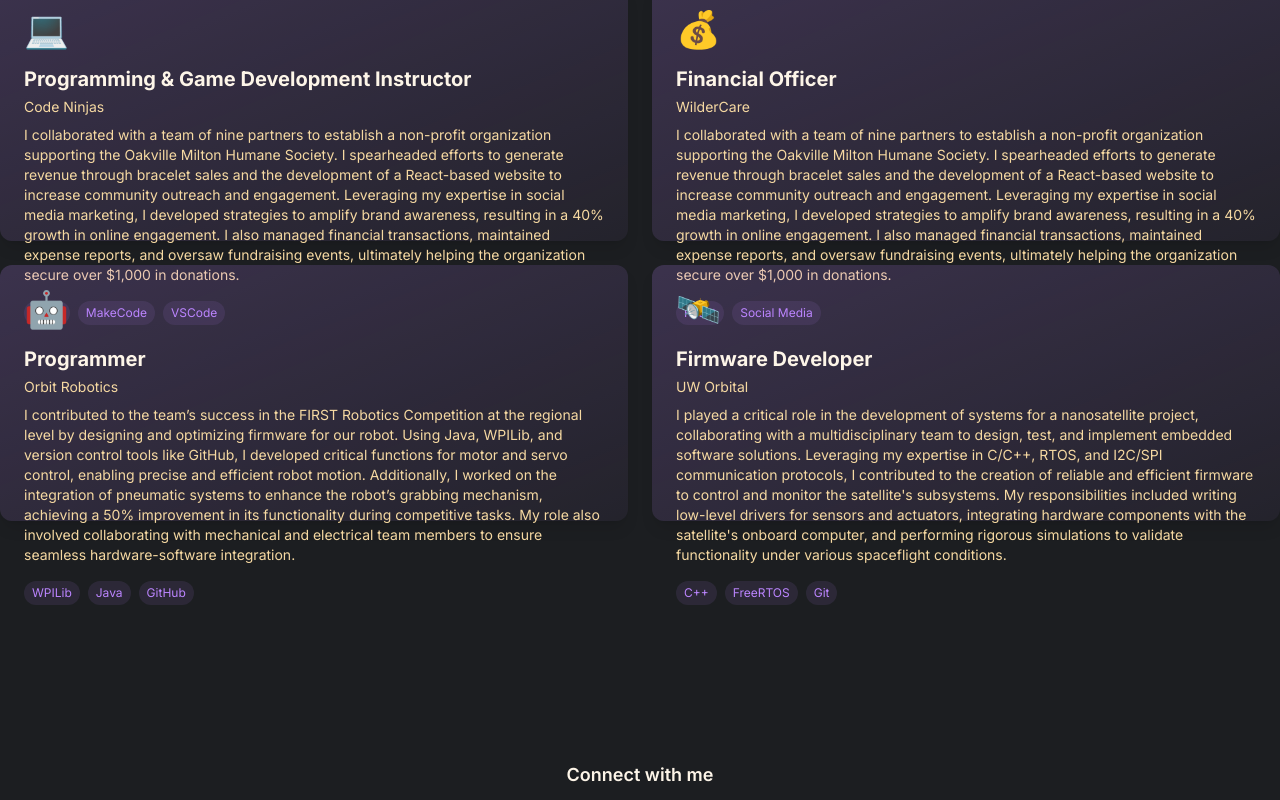
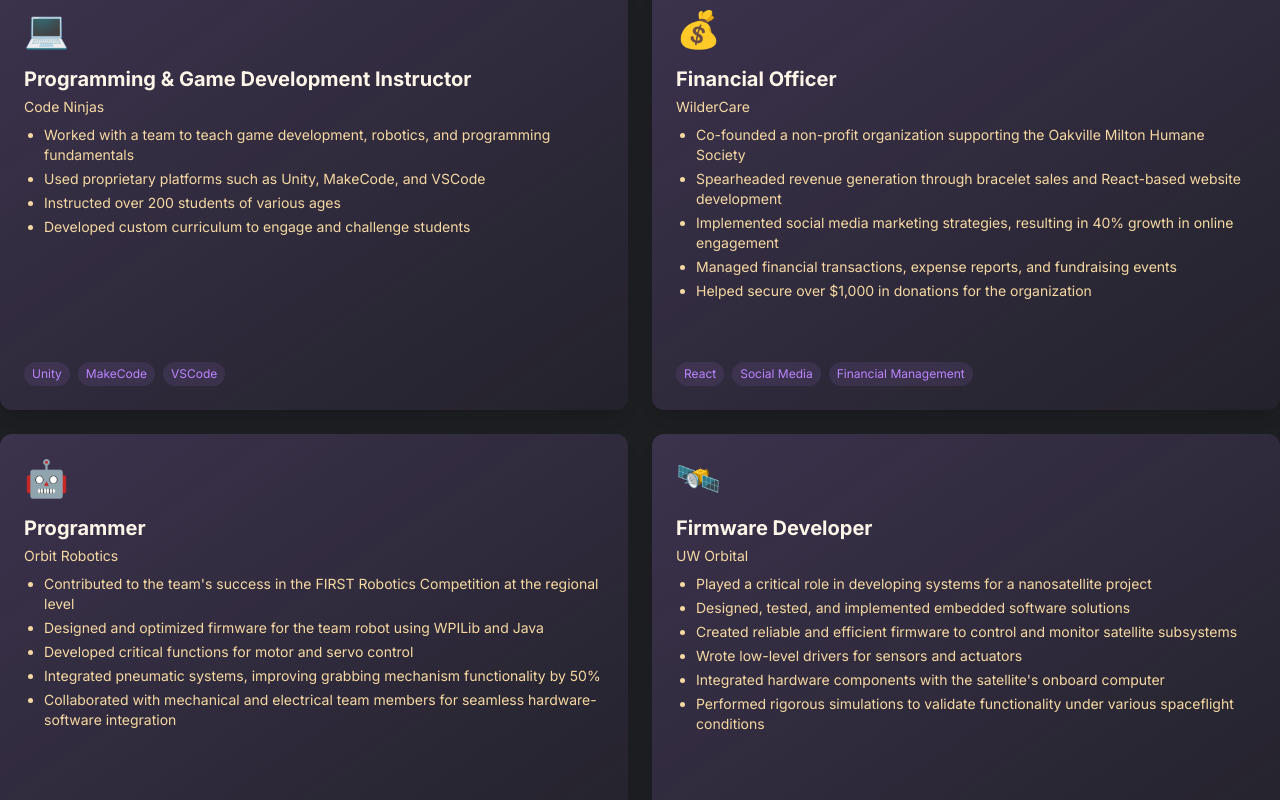
Before and after one commit to HarsukritP/portfolio-website, a Next.js app: page / in a window 1280 px wide. Shown: the part 3080-3880 px from the top of the page. Built offline with nearby package versions, Linux system fonts and the light colour scheme.

Commit message:
fixed experiences panel length

```diff
--- a/components/experiences.tsx
+++ b/components/experiences.tsx
@@ -6,7 +6,7 @@ import { motion, useMotionValue, useSpring, useTransform } from 'framer-motion'
 interface Experience {
   title: string
   company: string
-  description: string
+  description: string[]
   icon: React.ReactNode
   tools: string[]
 }
@@ -15,30 +15,54 @@ const experiences: Experience[] = [
   {
     title: "Programming & Game Development Instructor",
     company: "Code Ninjas",
-    description: "I collaborated with a team of nine partners to establish a non-profit organization supporting the Oakville Milton Humane Society. I spearheaded efforts to generate revenue through bracelet sales and the development of a React-based website to increase community outreach and engagement. Leveraging my expertise in social media marketing, I developed strategies to amplify brand awareness, resulting in a 40% growth in online engagement. I also managed financial transactions, maintained expense reports, and oversaw fundraising events, ultimately helping the organization secure over $1,000 in donations.",
+    description: [
+      "Worked with a team to teach game development, robotics, and programming fundamentals",
+      "Used proprietary platforms such as Unity, MakeCode, and VSCode",
+      "Instructed over 200 students of various ages",
+      "Developed custom curriculum to engage and challenge students"
+    ],
     icon: "💻",
     tools: ["Unity", "MakeCode", "VSCode"]
   },
   {
     title: "Financial Officer",
     company: "WilderCare",
-    description: "I collaborated with a team of nine partners to establish a non-profit organization supporting the Oakville Milton Humane Society. I spearheaded efforts to generate revenue through bracelet sales and the development of a React-based website to increase community outreach and engagement. Leveraging my expertise in social media marketing, I developed strategies to amplify brand awareness, resulting in a 40% growth in online engagement. I also managed financial transactions, maintained expense reports, and oversaw fundraising events, ultimately helping the organization secure over $1,000 in donations.",
+    description: [
+      "Co-founded a non-profit organization supporting the Oakville Milton Humane Society",
+      "Spearheaded revenue generation through bracelet sales and React-based website development",
+      "Implemented social media marketing strategies, resulting in 40% growth in online engagement",
+      "Managed financial transactions, expense reports, and fundraising events",
+      "Helped secure over $1,000 in donations for the organization"
+    ],
     icon: "💰",
-    tools: ["React", "Social Media"]
+    tools: ["React", "Social Media", "Financial Management"]
   },
   {
     title: "Programmer",
     company: "Orbit Robotics",
-    description: "I contributed to the team’s success in the FIRST Robotics Competition at the regional level by designing and optimizing firmware for our robot. Using Java, WPILib, and version control tools like GitHub, I developed critical functions for motor and servo control, enabling precise and efficient robot motion. Additionally, I worked on the integration of pneumatic systems to enhance the robot’s grabbing mechanism, achieving a 50% improvement in its functionality during competitive tasks. My role also involved collaborating with mechanical and electrical team members to ensure seamless hardware-software integration.",
+    description: [
+      "Contributed to the team's success in the FIRST Robotics Competition at the regional level",
+      "Designed and optimized firmware for the team robot using WPILib and Java",
+      "Developed critical functions for motor and servo control",
+      "Integrated pneumatic systems, improving grabbing mechanism functionality by 50%",
+      "Collaborated with mechanical and electrical team members for seamless hardware-software integration"
+    ],
     icon: "🤖",
     tools: ["WPILib", "Java", "GitHub"]
   },
   {
     title: "Firmware Developer",
     company: "UW Orbital",
-    description: "I played a critical role in the development of systems for a nanosatellite project, collaborating with a multidisciplinary team to design, test, and implement embedded software solutions. Leveraging my expertise in C/C++, RTOS, and I2C/SPI communication protocols, I contributed to the creation of reliable and efficient firmware to control and monitor the satellite's subsystems. My responsibilities included writing low-level drivers for sensors and actuators, integrating hardware components with the satellite's onboard computer, and performing rigorous simulations to validate functionality under various spaceflight conditions.",
+    description: [
+      "Played a critical role in developing systems for a nanosatellite project",
+      "Designed, tested, and implemented embedded software solutions",
+      "Created reliable and efficient firmware to control and monitor satellite subsystems",
+      "Wrote low-level drivers for sensors and actuators",
+      "Integrated hardware components with the satellite's onboard computer",
+      "Performed rigorous simulations to validate functionality under various spaceflight conditions"
+    ],
     icon: "🛰️",
-    tools: ["C++", "FreeRTOS", "Git"]
+    tools: ["C++", "FreeRTOS", "Git", "I2C", "SPI"]
   }
 ]
 
@@ -84,12 +108,16 @@ const TiltCard: React.FC<{ experience: Experience }> = ({ experience }) => {
       }}
       className="w-full h-full bg-gradient-to-br from-primary/20 to-primary/5 rounded-xl p-6 shadow-lg"
     >
-      <div style={{ transform: "translateZ(75px)" }}>
+      <div style={{ transform: "translateZ(75px)" }} className="h-full flex flex-col">
         <div className="text-4xl mb-4">{experience.icon}</div>
         <h3 className="text-xl font-bold mb-1">{experience.title}</h3>
         <p className="text-sm text-muted-foreground mb-2">{experience.company}</p>
-        <p className="text-sm text-muted-foreground mb-4">{experience.description}</p>
-        <div className="flex flex-wrap gap-2">
+        <ul className="text-sm text-muted-foreground mb-4 list-disc pl-5 flex-grow">
+          {experience.description.map((item, index) => (
+            <li key={index} className="mb-1">{item}</li>
+          ))}
+        </ul>
+        <div className="flex flex-wrap gap-2 mt-auto">
           {experience.tools.map((tool, index) => (
             <span key={index} className="text-xs bg-primary/10 text-primary px-2 py-1 rounded-full">
               {tool}
@@ -106,9 +134,9 @@ export function Experiences() {
     <section id="experiences" className="py-24">
       <div className="container">
         <h2 className="text-3xl font-bold text-center mb-12">Experiences</h2>
-        <div className="grid grid-cols-1 md:grid-cols-2 lg:grid-cols-2 gap-6">
+        <div className="grid grid-cols-1 md:grid-cols-2 gap-6">
           {experiences.map((exp, index) => (
-            <div key={index} className="h-64">
+            <div key={index} className="h-[425px]">
               <TiltCard experience={exp} />
             </div>
           ))}
```
